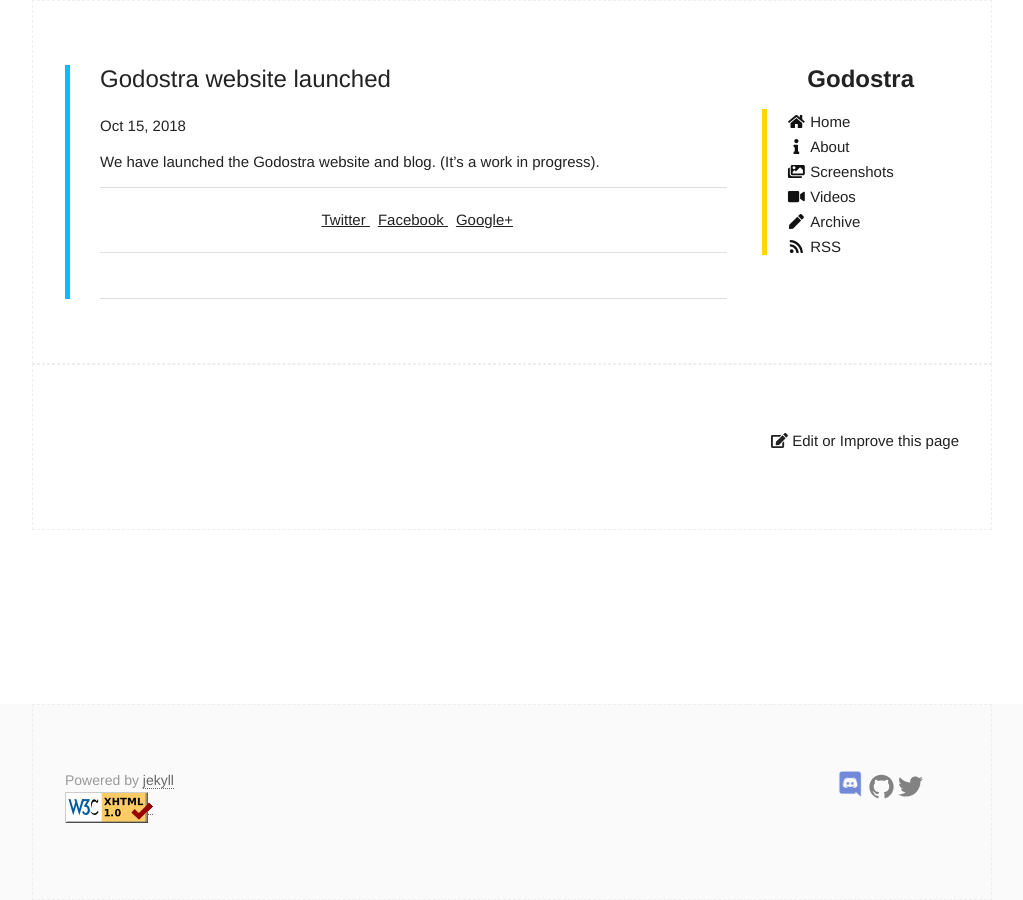
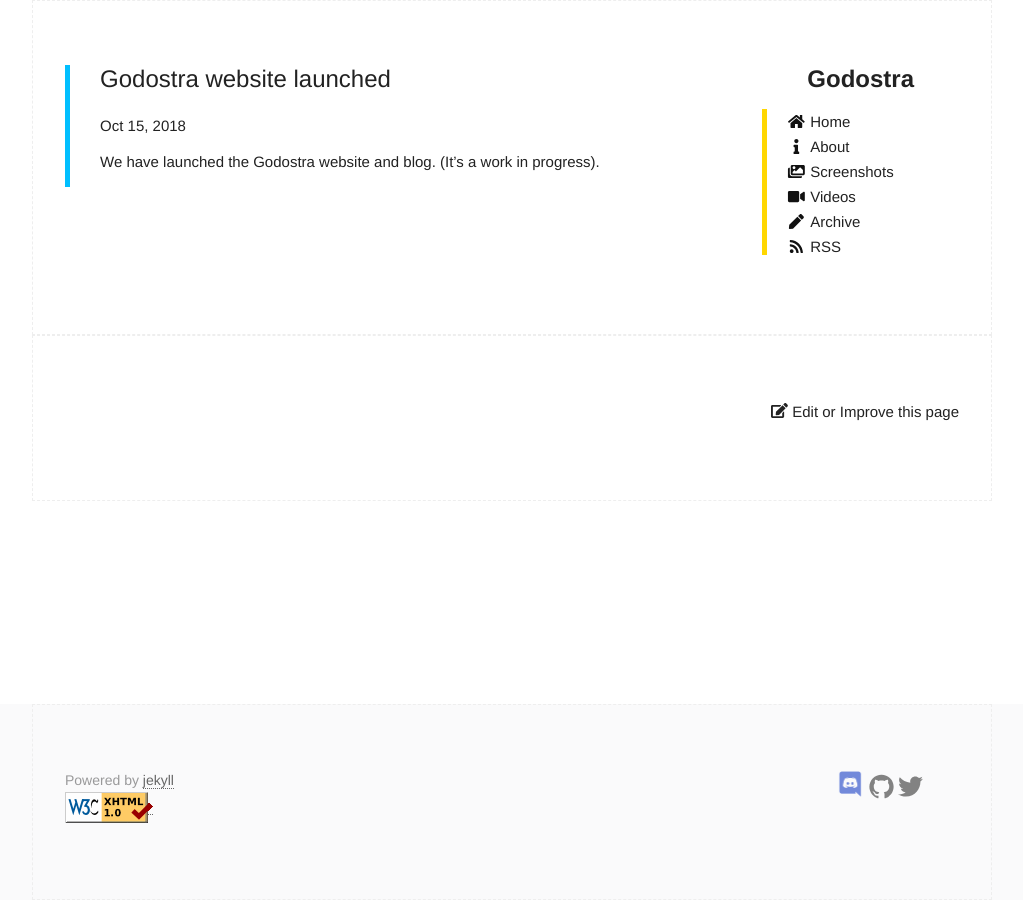
Before and after one commit to Godostra/godostra.github.io, a Jekyll site: the page built from _posts/2018-10-15-Godostra-website-launched.md, in a window 1280 px wide. Shown: the whole page, without its empty margins (128-1151 px from the left). Built offline with Jekyll 4.4.1, drawn with Linux system fonts in a browser that asks for light colours.

Commit message:
remove broken share links, change "read more" link

```diff
--- a/_includes/share.html
+++ /dev/null
@@ -1,11 +0,0 @@
-<section class="share">
-  <a class="share-link" href="" onclick="window.open(this.href, 'twitter-share', 'width=550,height=235');return false;">
-    Twitter
-  </a>
-  <a class="share-link" href="" onclick="window.open(this.href, 'facebook-share','width=580,height=296');return false;">
-    Facebook
-  </a>
-  <a class="share-link" href="" onclick="window.open(this.href, 'google-plus-share', 'width=490,height=530'); return false;">
-    Google+
-  </a>
-</section>
--- a/_layouts/post.html
+++ b/_layouts/post.html
@@ -12,14 +12,6 @@
     {{ page.content }}
   </div>
 
-  <footer class="article-footer">
-
-  {% include share.html %}
-
-  <hr/>
-
-  </footer>
-
   {% include dq.html %}
 
 </article>
--- a/index.html
+++ b/index.html
@@ -20,7 +20,7 @@
           {% else %}
           {{ post.excerpt }}
           {% endif %}
-          <a class="read-more" href="{{ post.url | prepend: site.baseurl }}"> »  </a>
+          <a class="read-more" href="{{ post.url | prepend: site.baseurl }}">[read more]</a>
         </p>
       </div>
       <hr/>
```
Also changed, not shown: css/font-awesome-all.css.
